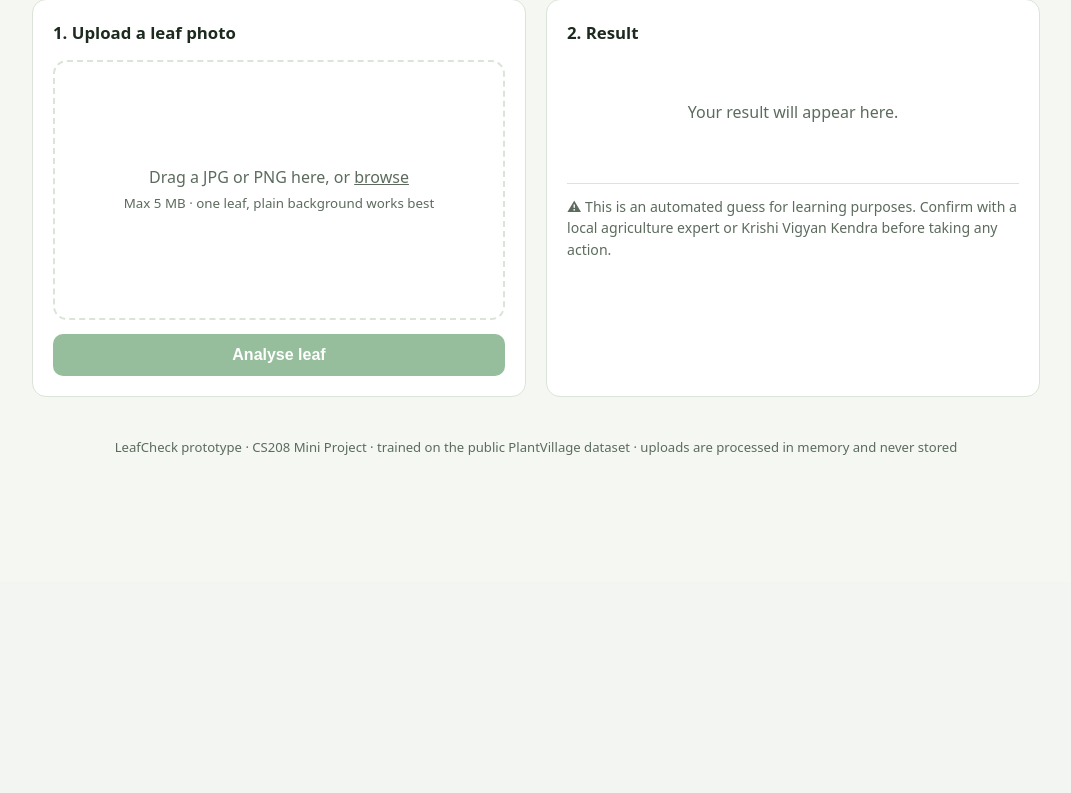
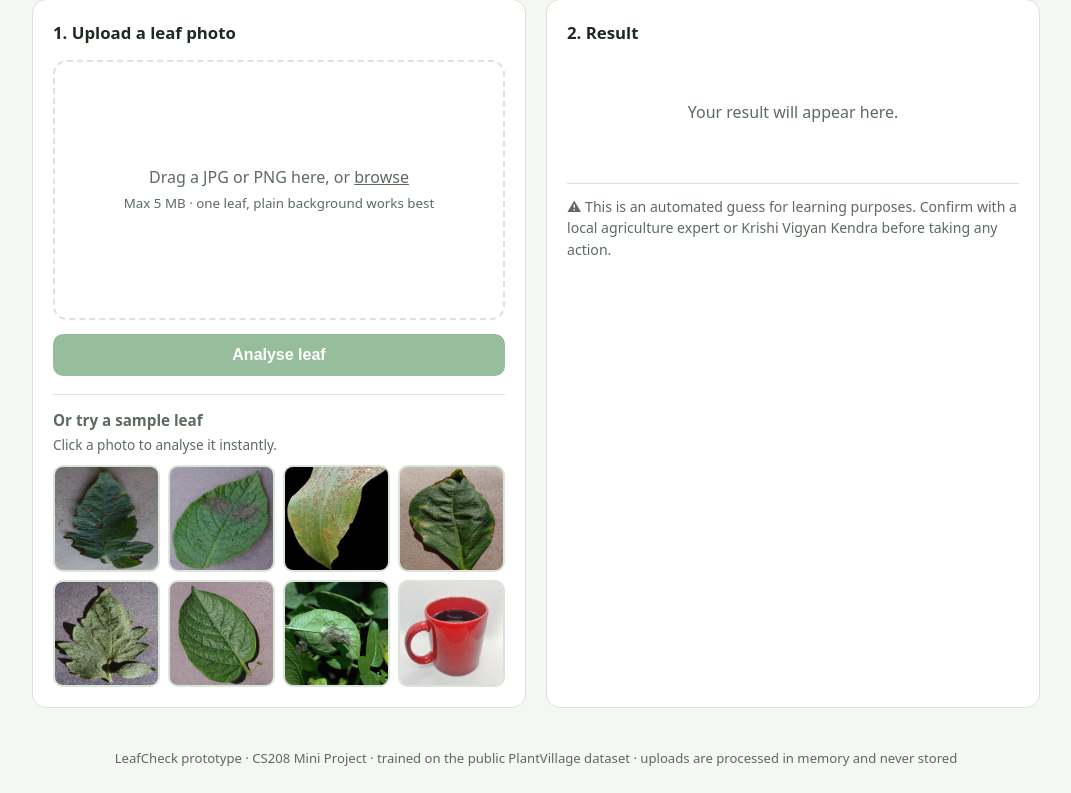
Before and after one commit to adwaitrane24-max/AgriSense, a Flask app: page / in a window 1280 px wide. Shown: the part 218-1011 px from the top of the page, without its empty margins (104-1175 px from the left). Before the commit the page ends 673 px from the top, so only its background shows below. Run offline with Flask 3, Linux system fonts and the light colour scheme.

Commit message:
Add sample gallery, voice readout and leaf insights panel
Co-Authored-By: Claude Opus 5.5 <noreply@anthropic.com>

```diff
--- a/static/app.js
+++ b/static/app.js
@@ -143,9 +143,108 @@
     return li;
   }
 
+  const WARNINGS = ["too_dark", "too_bright", "blurry", "not_leaf"];
+  const BANDS = ["none", "mild", "moderate", "severe"];
+
+  // Heatmap, affected-area meter and photo-quality warnings (all optional fields).
+  function renderInsights(data) {
+    const heatmapBox = document.getElementById("heatmap-box");
+    const affectedBox = document.getElementById("affected-box");
+    const leaf = data.leaf_analysis;
+
+    heatmapBox.hidden = !data.heatmap;
+    if (data.heatmap) document.getElementById("heatmap-img").src = data.heatmap;
+
+    const showAffected = !!leaf && !(leaf.warnings || []).includes("not_leaf");
+    affectedBox.hidden = !showAffected;
+    if (showAffected) {
+      const band = BANDS.includes(leaf.severity_band) ? leaf.severity_band : "none";
+      document.getElementById("affected-pct").textContent = "≈ " + leaf.affected_percent.toFixed(1) + "%";
+      const bandEl = document.getElementById("affected-band");
+      bandEl.textContent = t["band_" + band];
+      bandEl.className = "band band-" + band;
+      document.getElementById("affected-fill").style.width = Math.min(100, leaf.affected_percent) + "%";
+    }
+    document.getElementById("insights").hidden = heatmapBox.hidden && affectedBox.hidden;
+
+    const warnBox = document.getElementById("quality-warnings");
+    const warnings = ((leaf && leaf.warnings) || []).filter((w) => WARNINGS.includes(w));
+    warnBox.replaceChildren(
+      ...warnings.map((w) => {
+        const li = document.createElement("li");
+        li.textContent = "⚠ " + t["warn_" + w];
+        return li;
+      })
+    );
+    warnBox.hidden = warnings.length === 0;
+  }
+
+  // ---- Voice readout (browser speech synthesis, no server or library needed)
+  const VOICE_LANGS = { en: "en-IN", hi: "hi-IN", mr: "mr-IN" };
+  const listenBtn = document.getElementById("listen-btn");
+  let lastResult = null;
+
+  function speechText(data) {
+    if (data.status !== "ok") return t.not_sure_message + " " + t.disclaimer;
+    const p = data.prediction;
+    const parts = [
+      cropName(p) + ", " + conditionName(p) + ". " + t.voice_confidence + " " + Math.round(p.confidence * 100) + "%.",
+    ];
+    if (data.advisory) {
+      parts.push(t.advisory_harm + ": " + data.advisory.harm);
+      parts.push(t.advisory_economic + ": " + data.advisory.economic_risk);
+      parts.push(t.advisory_next_steps + ": " + data.advisory.next_steps.join(" "));
+    }
+    parts.push(t.disclaimer);
+    return parts.join(" ");
+  }
+
+  function setListening(on) {
+    listenBtn.textContent = (on ? "⏹ " + t.stop_listening : "🔊 " + t.listen);
+  }
+
+  listenBtn.addEventListener("click", () => {
+    if (!("speechSynthesis" in window)) {
+      showError(t.voice_unavailable);
+      return;
+    }
+    if (speechSynthesis.speaking) {
+      speechSynthesis.cancel();
+      setListening(false);
+      return;
+    }
+    if (!lastResult) return;
+    const utterance = new SpeechSynthesisUtterance(speechText(lastResult));
+    utterance.lang = VOICE_LANGS[lang] || "en-IN";
+    const voice = speechSynthesis.getVoices().find((v) => v.lang === utterance.lang)
+      || speechSynthesis.getVoices().find((v) => v.lang.startsWith(lang));
+    if (voice) utterance.voice = voice;
+    utterance.onend = () => setListening(false);
+    setListening(true);
+    speechSynthesis.speak(utterance);
+  });
+
+  // ---- Sample gallery: click a thumbnail to analyse it straight away
+  document.querySelectorAll(".gallery-item").forEach((item) =>
+    item.addEventListener("click", async () => {
+      try {
+        const response = await fetch(item.querySelector("img").src);
+        const blob = await response.blob();
+        choose(new File([blob], item.dataset.sample, { type: blob.type || "image/jpeg" }));
+        form.requestSubmit();
+      } catch (err) {
+        showError(t.error_network);
+      }
+    })
+  );
+
   function render(data) {
     placeholder.hidden = true;
     resultBox.hidden = false;
+    lastResult = data;
+    if ("speechSynthesis" in window) speechSynthesis.cancel();
+    setListening(false);
+    renderInsights(data);
 
     document.getElementById("cache-badge").hidden = !data.from_cache;
     document.getElementById("time-badge").textContent = data.elapsed_ms.toFixed(1) + " ms";
--- a/static/style.css
+++ b/static/style.css
@@ -243,3 +243,41 @@ code { font-size: 0.9em; }
 .muted { color: var(--muted); }
 
 .footer { text-align: center; color: var(--muted); font-size: 0.82rem; padding: 0 16px 24px; }
+
+/* ---- Sample gallery */
+.gallery { margin-top: 18px; padding-top: 14px; border-top: 1px solid var(--border); }
+.gallery h3 { margin: 0 0 2px; font-size: 0.95rem; }
+.small { font-size: 0.85rem; margin: 0 0 10px; }
+.gallery-grid { display: grid; grid-template-columns: repeat(4, 1fr); gap: 8px; }
+.gallery-item {
+  padding: 0; border: 2px solid var(--border); border-radius: 10px; overflow: hidden;
+  background: var(--bg); cursor: pointer; aspect-ratio: 1;
+}
+.gallery-item:hover, .gallery-item:focus-visible { border-color: var(--accent); }
+.gallery-item img { width: 100%; height: 100%; object-fit: cover; display: block; }
+
+/* ---- Listen button and quality warnings */
+.badge-listen { cursor: pointer; background: var(--surface); color: var(--accent); border-color: var(--accent); font: inherit; font-size: 0.85rem; }
+.badge-listen:hover { background: var(--accent-soft); }
+.quality-warnings { list-style: none; margin: 0 0 12px; padding: 10px 12px; border-radius: 10px; background: var(--warn-soft); color: var(--warn); font-size: 0.9rem; }
+.quality-warnings li + li { margin-top: 4px; }
+
+/* ---- Leaf insights: heatmap + affected area */
+.insights { margin-top: 16px; }
+.insights h3 { margin: 0 0 10px; }
+.insights-grid { display: grid; grid-template-columns: 1fr 1fr; gap: 14px; align-items: start; }
+.heatmap { margin: 0; }
+.heatmap img { width: 100%; border-radius: 10px; display: block; border: 1px solid var(--border); }
+.heatmap figcaption { margin-top: 6px; font-size: 0.85rem; }
+.affected { padding: 12px; border-radius: 10px; background: var(--bg); border: 1px solid var(--border); }
+.affected-value { font-size: 1.6rem; font-weight: 700; margin: 6px 0; display: flex; align-items: center; gap: 8px; flex-wrap: wrap; }
+.affected .bar { margin-bottom: 8px; }
+.band { font-size: 0.8rem; font-weight: 600; padding: 2px 10px; border-radius: 999px; color: #fff; }
+.band-none { background: var(--sev-none); }
+.band-mild { background: var(--sev-low); color: #1d2a1f; }
+.band-moderate { background: var(--sev-medium); color: #1d2a1f; }
+.band-severe { background: var(--sev-high); }
+@media (max-width: 760px) {
+  .insights-grid { grid-template-columns: 1fr; }
+  .gallery-grid { grid-template-columns: repeat(4, 1fr); }
+}
--- a/templates/index.html
+++ b/templates/index.html
@@ -18,6 +18,18 @@
       <button id="submit-btn" class="btn" type="submit" disabled>{{ t.btn_analyse }}</button>
     </form>
     <p id="error" class="error" role="alert" hidden></p>
+
+    <div class="gallery">
+      <h3>{{ t.gallery_title }}</h3>
+      <p class="muted small">{{ t.gallery_hint }}</p>
+      <div class="gallery-grid">
+        {% for name in samples %}
+        <button type="button" class="gallery-item" data-sample="{{ name }}" title="{{ name }}">
+          <img src="{{ url_for('sample', name=name) }}" alt="{{ name }}" loading="lazy">
+        </button>
+        {% endfor %}
+      </div>
+    </div>
   </section>
 
   <section class="card" aria-live="polite">
@@ -28,7 +40,9 @@
       <div class="badges">
         <span id="cache-badge" class="badge badge-cache" hidden>&#9889; {{ t.from_cache }}</span>
         <span id="time-badge" class="badge"></span>
+        <button type="button" id="listen-btn" class="badge badge-listen">&#128266; {{ t.listen }}</button>
       </div>
+      <ul id="quality-warnings" class="quality-warnings" hidden></ul>
 
       <div id="verdict" class="verdict">
         <div class="verdict-label">{{ t.most_likely }}</div>
@@ -39,6 +53,22 @@
       <div id="not-sure" class="not-sure" hidden>
         <strong id="not-sure-msg">{{ t.not_sure_message }}</strong>
         <small>{{ t.not_sure_explain | replace('{threshold}', (threshold * 100) | round | int | string) }}</small>
+      </div>
+
+      <div id="insights" class="insights" hidden>
+        <h3>{{ t.insights_title }}</h3>
+        <div class="insights-grid">
+          <figure id="heatmap-box" class="heatmap" hidden>
+            <img id="heatmap-img" alt="{{ t.heatmap_title }}">
+            <figcaption><strong>{{ t.heatmap_title }}</strong><br><small>{{ t.heatmap_caption }}</small></figcaption>
+          </figure>
+          <div id="affected-box" class="affected" hidden>
+            <strong>{{ t.affected_title }}</strong>
+            <div class="affected-value"><span id="affected-pct"></span> <span id="affected-band" class="band"></span></div>
+            <div class="bar"><div id="affected-fill" class="bar-fill bar-miss"></div></div>
+            <small class="muted">{{ t.affected_caption }}</small>
+          </div>
+        </div>
       </div>
 
       <div id="advisory" class="advisory" hidden>
```
